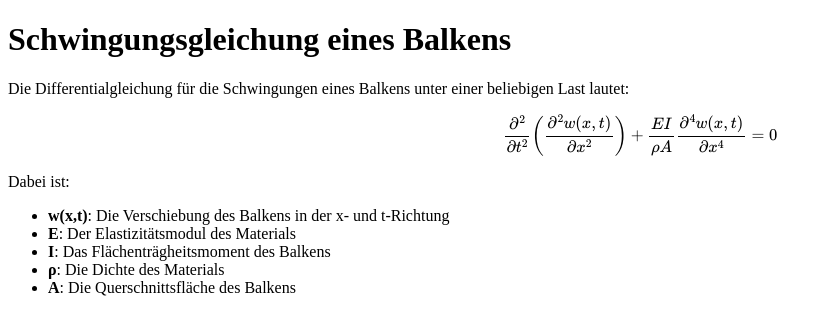
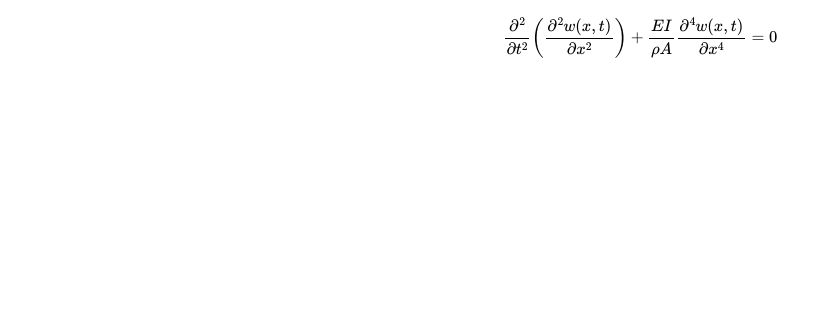
Before and after one commit to RikoSLV/SLV, a plain HTML site: page formExample1.html in a window 1280 px wide. Shown: the whole page, without its empty margins (0-832 px from the left). Drawn offline with nearby package versions, Linux system fonts and the light colour scheme.

Commit message:
test
test

```diff
--- a/formExample1.html
+++ b/formExample1.html
@@ -9,24 +9,10 @@
     </script>
 </head>
 <body>
-    <h1>Schwingungsgleichung eines Balkens</h1>
-    <p>
-        Die Differentialgleichung für die Schwingungen eines Balkens unter einer beliebigen Last lautet:
-    </p>
     <p>
         \[
         \frac{\partial^2}{\partial t^2} \left( \frac{\partial^2 w(x,t)}{\partial x^2} \right) + \frac{EI}{\rho A} \frac{\partial^4 w(x,t)}{\partial x^4} = 0
         \]
     </p>
-    <p>
-        Dabei ist:
-    </p>
-    <ul>
-        <li><strong>w(x,t)</strong>: Die Verschiebung des Balkens in der x- und t-Richtung</li>
-        <li><strong>E</strong>: Der Elastizitätsmodul des Materials</li>
-        <li><strong>I</strong>: Das Flächenträgheitsmoment des Balkens</li>
-        <li><strong>ρ</strong>: Die Dichte des Materials</li>
-        <li><strong>A</strong>: Die Querschnittsfläche des Balkens</li>
-    </ul>
 </body>
 </html>
```
